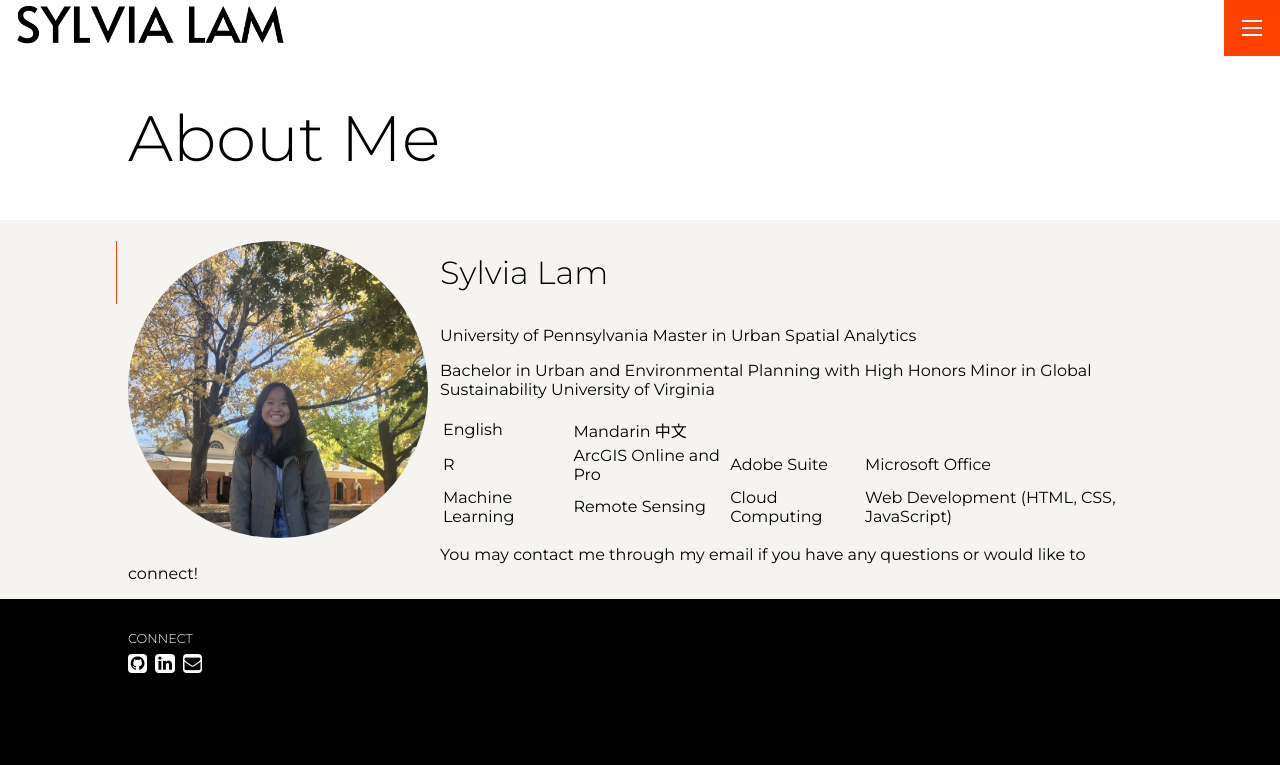
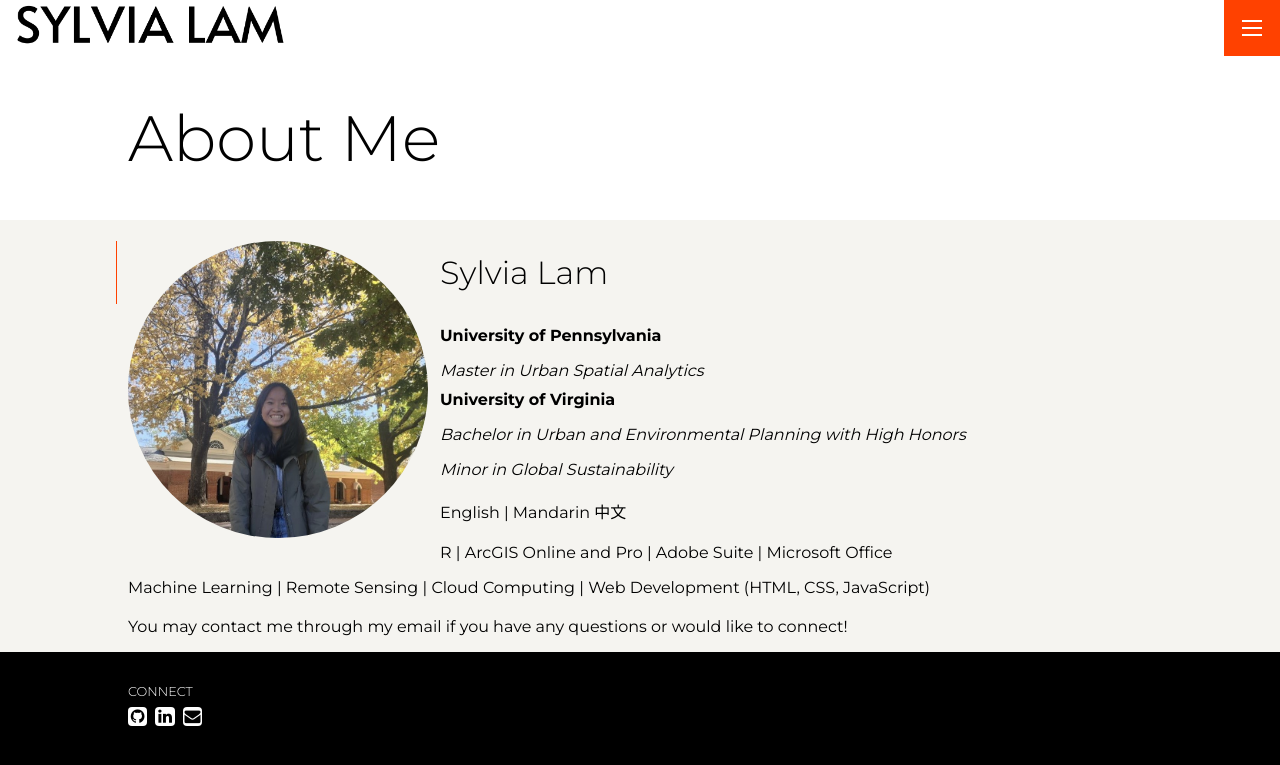
Before and after one commit to laivlys/portfolio, a Jekyll site: the page built from pages/about.md, in a window 1280 px wide. Shown: the top 765 px of the page. Built offline with Jekyll 4.4.1, drawn with Linux system fonts in a browser that asks for light colours.

Commit message:
Update about.md

```diff
--- a/pages/about.md
+++ b/pages/about.md
@@ -4,18 +4,29 @@ title: About Me
 headshot: /assets/img/Fall2.jpg
 permalink: /about
 ---
-
 # Sylvia Lam
 
-University of Pennsylvania
-Master in Urban Spatial Analytics
+<div class="about-section">
 
-Bachelor in Urban and Environmental Planning with High Honors
-Minor in Global Sustainability
-University of Virginia
+  <p class="university">University of Pennsylvania</p>
+  <p class="program">Master in Urban Spatial Analytics</p>
 
-English | Mandarin 中文
-R | ArcGIS Online and Pro | Adobe Suite | Microsoft Office
-Machine Learning | Remote Sensing | Cloud Computing | Web Development (HTML, CSS, JavaScript)
+  <p class="university">University of Virginia</p>
+  <p class="program">Bachelor in Urban and Environmental Planning with High Honors</p>
+  <p class="program">Minor in Global Sustainability</p>
 
-You may contact me through my email if you have any questions or would like to connect!
+
+  <div class="languages">
+    <p>English | Mandarin 中文</p>
+  </div>
+
+  <div class="skills">
+    <p>R | ArcGIS Online and Pro | Adobe Suite | Microsoft Office</p>
+    <p>Machine Learning | Remote Sensing | Cloud Computing | Web Development (HTML, CSS, JavaScript)</p>
+  </div>
+
+  <div class="contact">
+    <p>You may contact me through my email if you have any questions or would like to connect!</p>
+  </div>
+
+</div>
```
